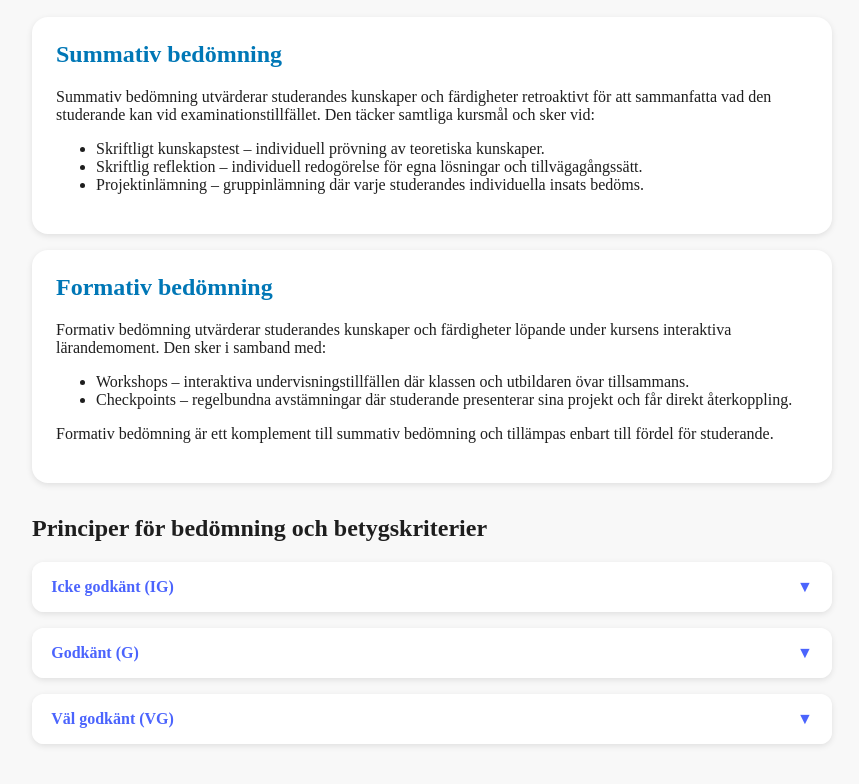
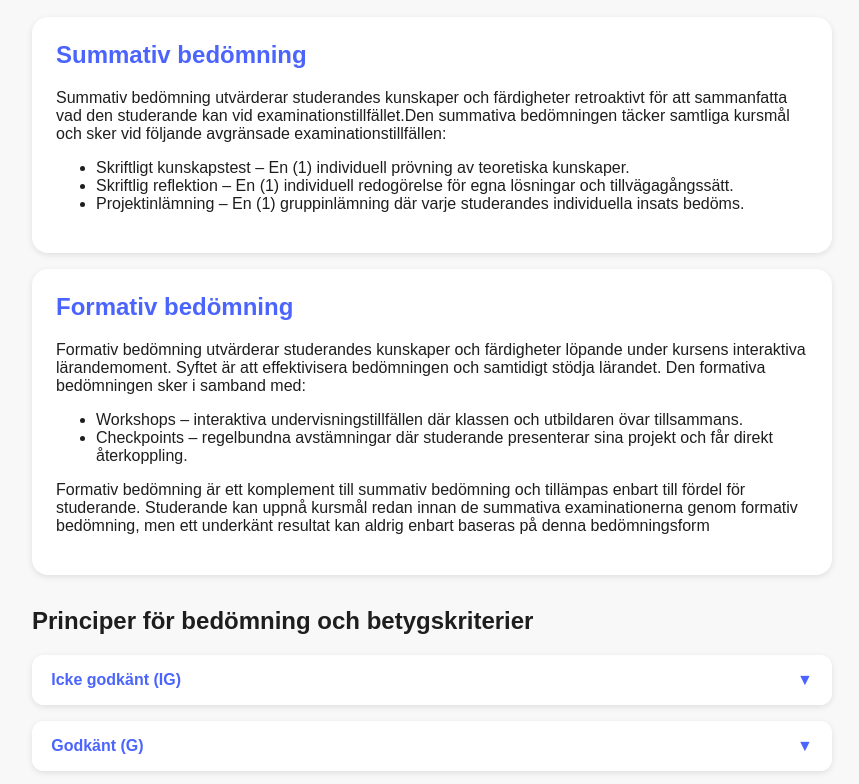
Before and after one commit to agnesvarnlundhotmailcom/kursplaneringsprojekt, a plain HTML site: page Fio.html in a window 1280 px wide. Shown: the part 113-897 px from the top of the page, without its empty margins (208-1067 px from the left). Drawn offline with Linux system fonts and the light colour scheme.

Commit message:
Uppdatera

```diff
--- a/Fio.css
+++ b/Fio.css
@@ -1,5 +1,5 @@
 body {
-  font-family: ;
+  font-family: "Oswald", sans-serif;
   background-color: rgb(248, 248, 248);
   margin: 0;
   padding: 40px;
@@ -26,11 +26,11 @@ h1 {
 }
 
 .box h2 {
-  color: #0077b6;
+  color: #4b64fd;
   margin-top: 0;
 }
 
-/* --- Accordion (dragspel) --- */
+/* dragspel */
 .accordion {
   max-width: 800px;
   margin: 0 auto;
@@ -69,7 +69,7 @@ h1 {
 }
 
 .accordion-item.active .accordion-content {
-  max-height: 400px; /* tillräckligt för texten */
+  max-height: 400px;
   padding: 1rem 1.2rem;
 }
 
--- a/Fio.html
+++ b/Fio.html
@@ -13,22 +13,28 @@
   <section class="section">
     <div class="box">
       <h2>Summativ bedömning</h2>
-      <p>Summativ bedömning utvärderar studerandes kunskaper och färdigheter retroaktivt för att sammanfatta vad den studerande kan vid examinationstillfället. Den täcker samtliga kursmål och sker vid:</p>
+      <p>Summativ bedömning utvärderar studerandes kunskaper och färdigheter retroaktivt för att sammanfatta vad
+        den studerande kan vid examinationstillfället.Den summativa bedömningen täcker samtliga kursmål och sker vid
+        följande avgränsade examinationstillfällen:</p>
       <ul>
-        <li>Skriftligt kunskapstest – individuell prövning av teoretiska kunskaper.</li>
-        <li>Skriftlig reflektion – individuell redogörelse för egna lösningar och tillvägagångssätt.</li>
-        <li>Projektinlämning – gruppinlämning där varje studerandes individuella insats bedöms.</li>
+        <li>Skriftligt kunskapstest – En (1) individuell prövning av teoretiska kunskaper.</li>
+        <li>Skriftlig reflektion – En (1) individuell redogörelse för egna lösningar och tillvägagångssätt.</li>
+        <li>Projektinlämning – En (1) gruppinlämning där varje studerandes individuella insats bedöms.</li>
       </ul>
     </div>
 
     <div class="box">
       <h2>Formativ bedömning</h2>
-      <p>Formativ bedömning utvärderar studerandes kunskaper och färdigheter löpande under kursens interaktiva lärandemoment. Den sker i samband med:</p>
+      <p>Formativ bedömning utvärderar studerandes kunskaper och färdigheter löpande under kursens interaktiva
+        lärandemoment. Syftet är att effektivisera bedömningen och samtidigt stödja lärandet. Den formativa
+        bedömningen sker i samband med:</p>
       <ul>
         <li>Workshops – interaktiva undervisningstillfällen där klassen och utbildaren övar tillsammans.</li>
         <li>Checkpoints – regelbundna avstämningar där studerande presenterar sina projekt och får direkt återkoppling.</li>
       </ul>
-      <p>Formativ bedömning är ett komplement till summativ bedömning och tillämpas enbart till fördel för studerande.</p>
+      <p>Formativ bedömning är ett komplement till summativ bedömning och tillämpas enbart till fördel för studerande.
+Studerande kan uppnå kursmål redan innan de summativa examinationerna genom formativ bedömning, men ett
+underkänt resultat kan aldrig enbart baseras på denna bedömningsform</p>
     </div>
   </section>
 
```
